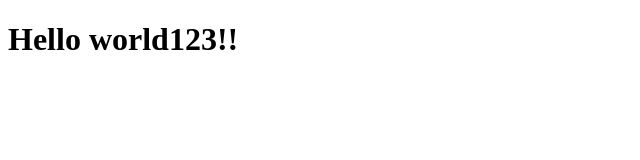
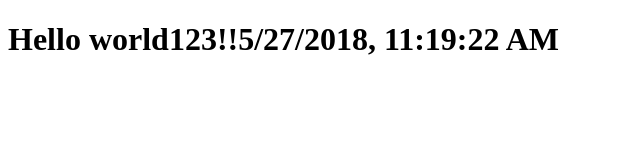
Before and after one commit to johnyu666/webpack-babel-react, a React app: page / in a window 1280 px wide. Shown: the whole page, without its empty margins (0-640 px from the left). Built offline with nearby package versions, Linux system fonts and the light colour scheme.

Commit message:
实践state及生命周期问题

```diff
--- a/src/index.js
+++ b/src/index.js
@@ -2,11 +2,24 @@ import React from "react";
 import ReactDOM from 'react-dom';
 
 class Hello extends React.Component {
+  constructor(props){
+    super(props);
+    this.state={date:new Date()};
+  }
+  componentDidMount(){
+    this.tid=setInterval(()=>{this.tick()},1000)
+  }
+  componentWillUnmount(){
+      clearInterval(tid);
+  }
+  tick(){
+    this.setState({date:new Date()});
+  }
   render() {
     return (
-      <h1>Hello world123!!</h1>
+      <h1>Hello world123!!{this.state.date.toLocaleString()}</h1>
     );
   }
 }
-console.log(<Hello/>);
+
 ReactDOM.render(<Hello/>,document.getElementById("root"));
```
Also changed, not shown: index.html (+3 -0 lines), template.html (added, +21 -0 lines).
